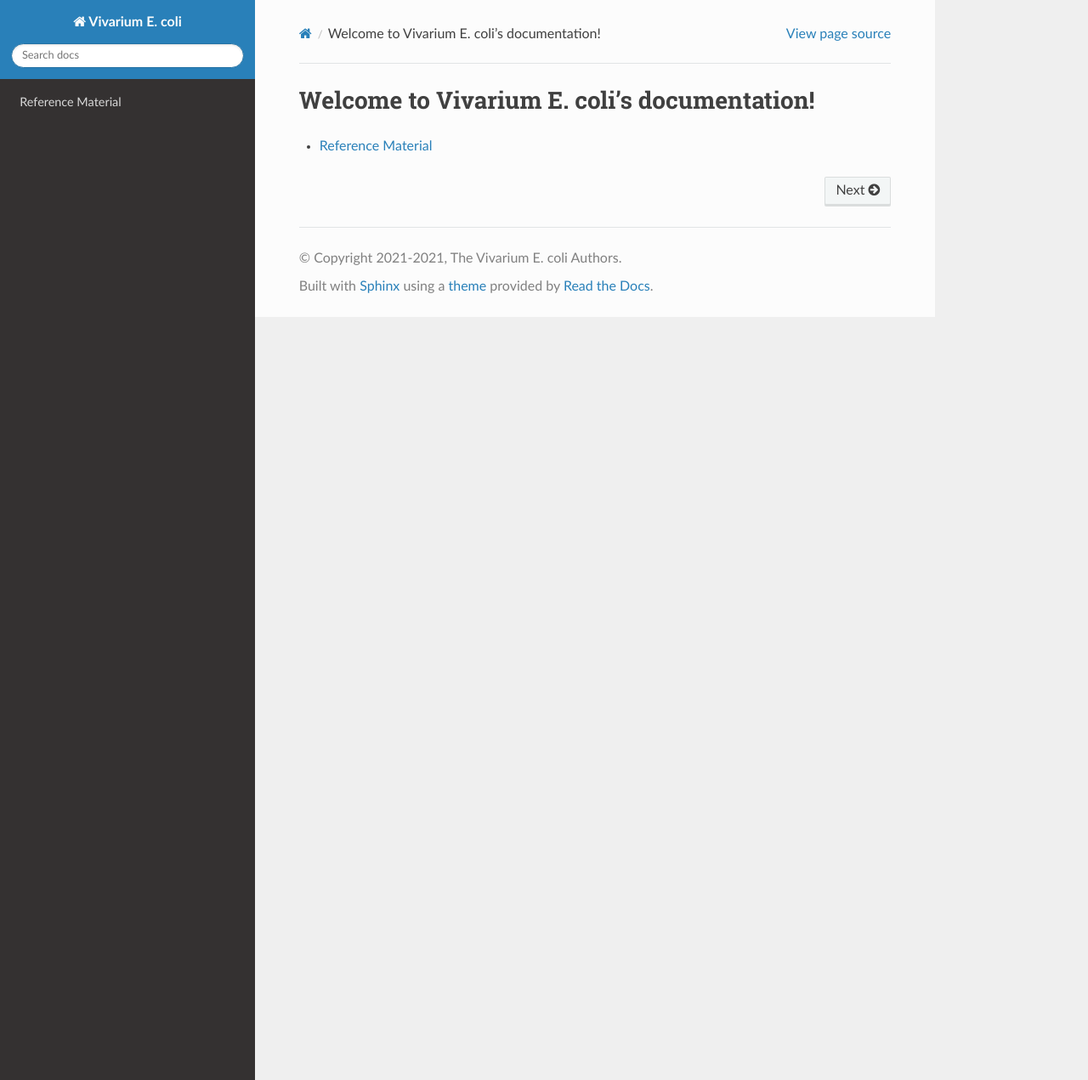
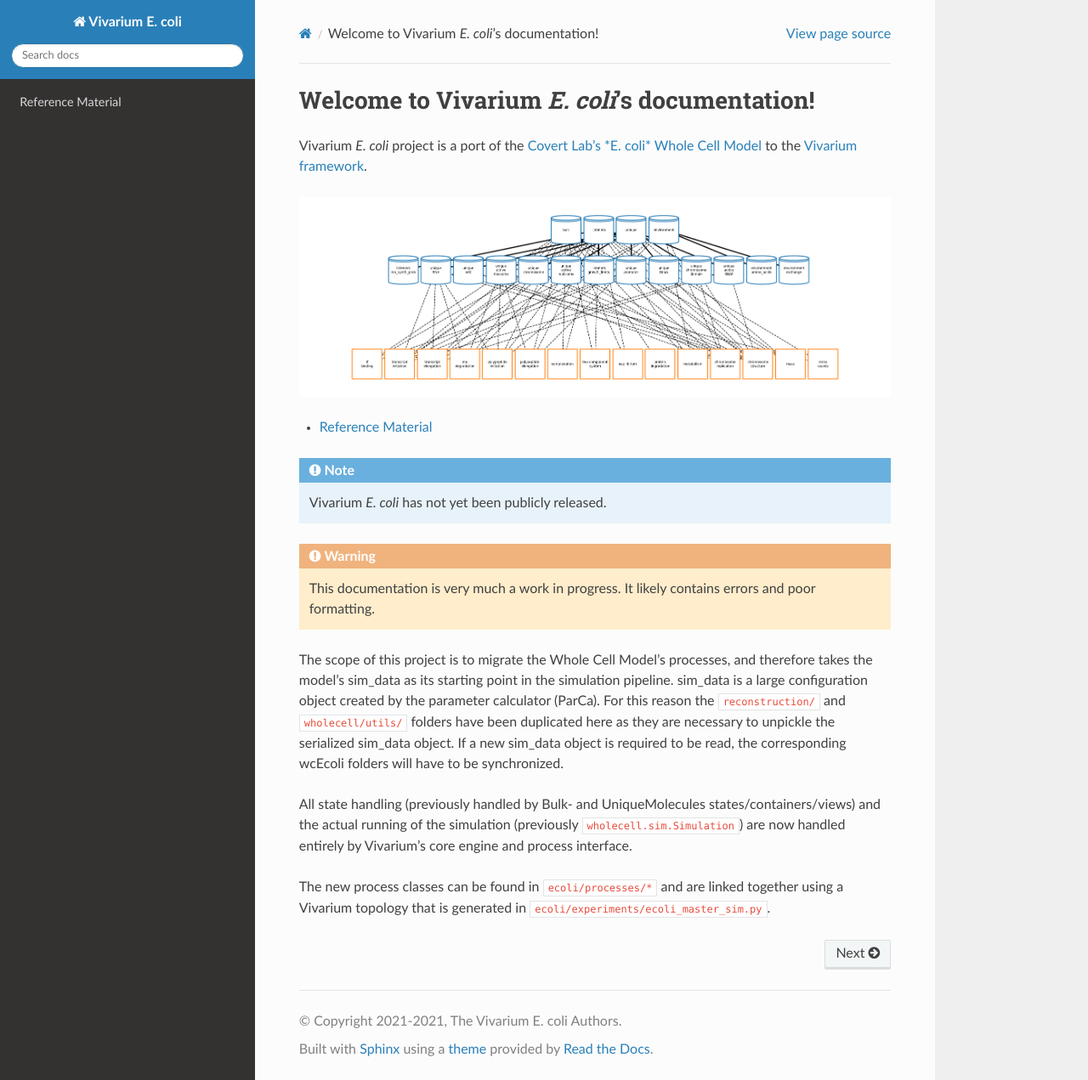
Before and after one commit to thalassemia/vEcoli, a Sphinx documentation site: the page built from doc/index.rst, in a window 1280 px wide and 1271 px high. Shown: the whole window at 85% size. Built offline with Sphinx 7.4.7 and the Read the Docs theme 2.0.0, drawn with Linux system fonts in a browser that asks for light colours; pages that are not in the unit, such as notebooks, are missing from menus.

Commit message:
Add text to homepage

```diff
--- a/doc/index.rst
+++ b/doc/index.rst
@@ -1,7 +1,28 @@
-Welcome to Vivarium E. coli's documentation!
-============================================
+Welcome to Vivarium *E. coli*'s documentation!
+==============================================
+
+Vivarium *E. coli* project is a port of the `Covert Lab's *E. coli* Whole Cell Model <https://doi.org/10.1128/ecosalplus.ESP-0001-2020>`_ to the `Vivarium framework <https://vivarium-collective.github.io>`_.
+
+.. image:: ./_static/ecoli_master_topology.png
+    :width: 100%
+    :alt: A graph with blue, database symbol nodes at the top and
+       orange, square nodes on the bottom. The blue nodes are connected
+       by solid edges, while the orange nodes are connected to the blue
+       nodes by broken edges.
 
 .. toctree::
    :maxdepth: 2
 
    reference/index
+
+.. note:: Vivarium *E. coli* has not yet been publicly released.
+
+.. WARNING::
+   This documentation is very much a work in progress. It likely
+   contains errors and poor formatting.
+
+The scope of this project is to migrate the Whole Cell Model's processes, and therefore takes the model's sim_data as its starting point in the simulation pipeline. sim_data is a large configuration object created by the parameter calculator (ParCa). For this reason the ``reconstruction/`` and ``wholecell/utils/`` folders have been duplicated here as they are necessary to unpickle the serialized sim_data object. If a new sim_data object is required to be read, the corresponding wcEcoli folders will have to be synchronized.
+
+All state handling (previously handled by Bulk- and UniqueMolecules states/containers/views) and the actual running of the simulation (previously ``wholecell.sim.Simulation``) are now handled entirely by Vivarium's core engine and process interface.
+
+The new process classes can be found in ``ecoli/processes/*`` and are linked together using a Vivarium topology that is generated in ``ecoli/experiments/ecoli_master_sim.py``.
```
